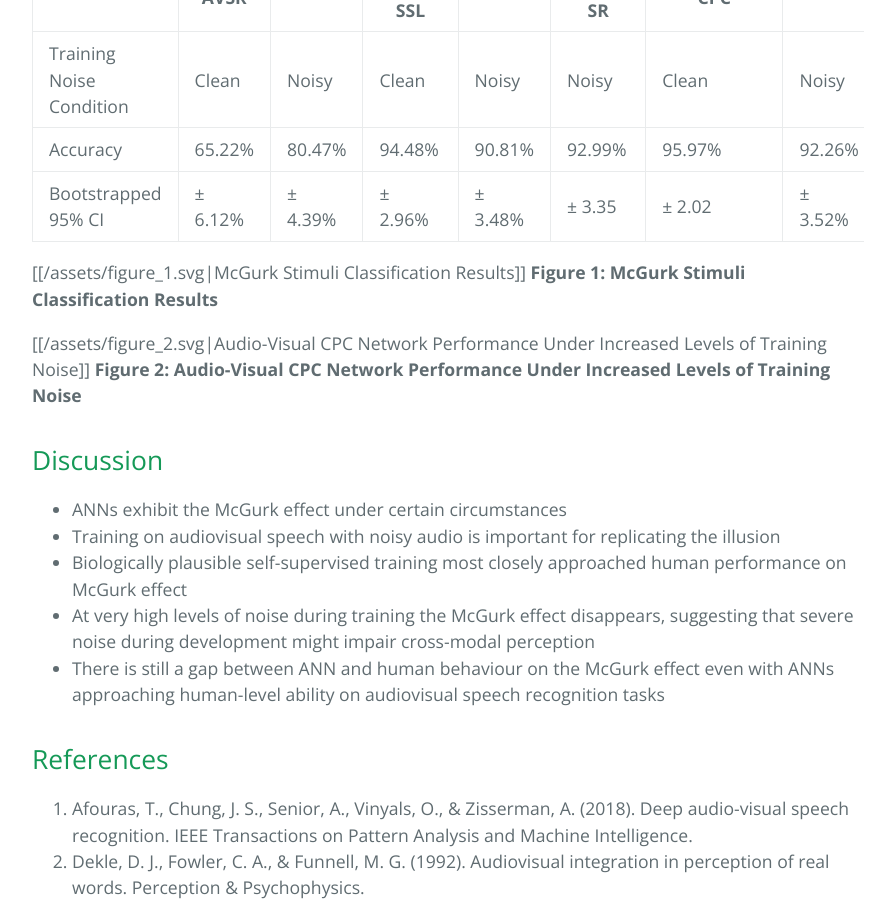
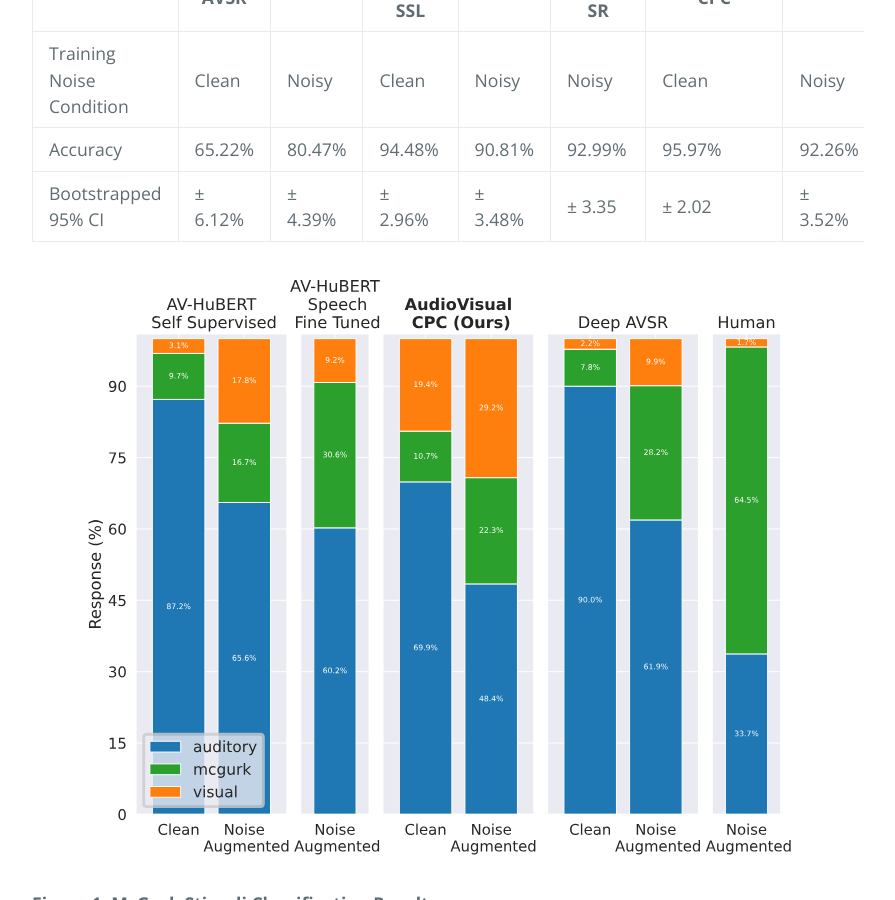
Before and after one commit to lukeinator42/ann-mcgurk-noise, a Jekyll site: the page built from index.md, in a window 1280 px wide and 900 px high, scrolled down 1870 px. Shown: the whole window, without its empty margins (192-1087 px from the left). Built offline with Jekyll 4.4.1, drawn with Linux system fonts in a browser that asks for light colours.

Commit message:
added figures

```diff
--- a/index.md
+++ b/index.md
@@ -47,11 +47,11 @@ This study manipulated the *Training Data* dimension to test whether the presenc
 | Accuracy                 |    65.22% | 80.47%  | 94.48%        | 90.81%  | 92.99%       | 95.97%          | 92.26%  |
 | Bootstrapped 95% CI      |   ± 6.12% | ± 4.39% | ± 2.96%       | ± 3.48% | ± 3.35       | ± 2.02          | ± 3.52% |
 
-[[/assets/figure_1.svg|McGurk Stimuli Classification Results]]
+![McGurk Stimuli Classification Results](/assets/figure_1.svg)
 **Figure 1: McGurk Stimuli Classification Results**
 
 
-[[/assets/figure_2.svg|Audio-Visual CPC Network Performance Under Increased Levels of Training Noise]]
+![Audio-Visual CPC Network Performance Under Increased Levels of Training Noise](/assets/figure_2.svg)
 **Figure 2: Audio-Visual CPC Network Performance Under Increased Levels of Training Noise**
 
 ## Discussion
```
